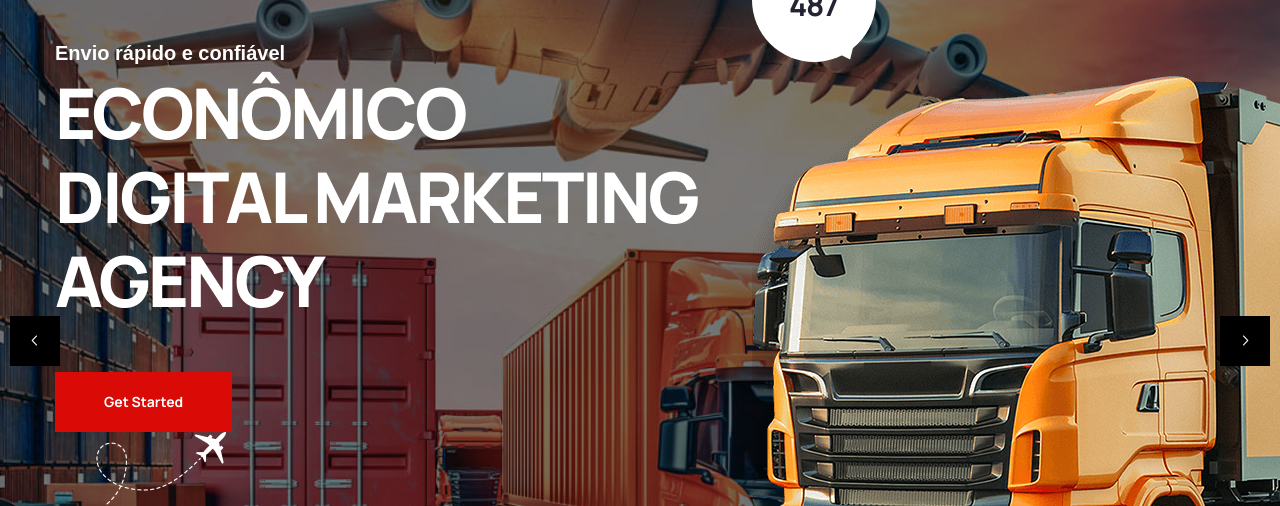
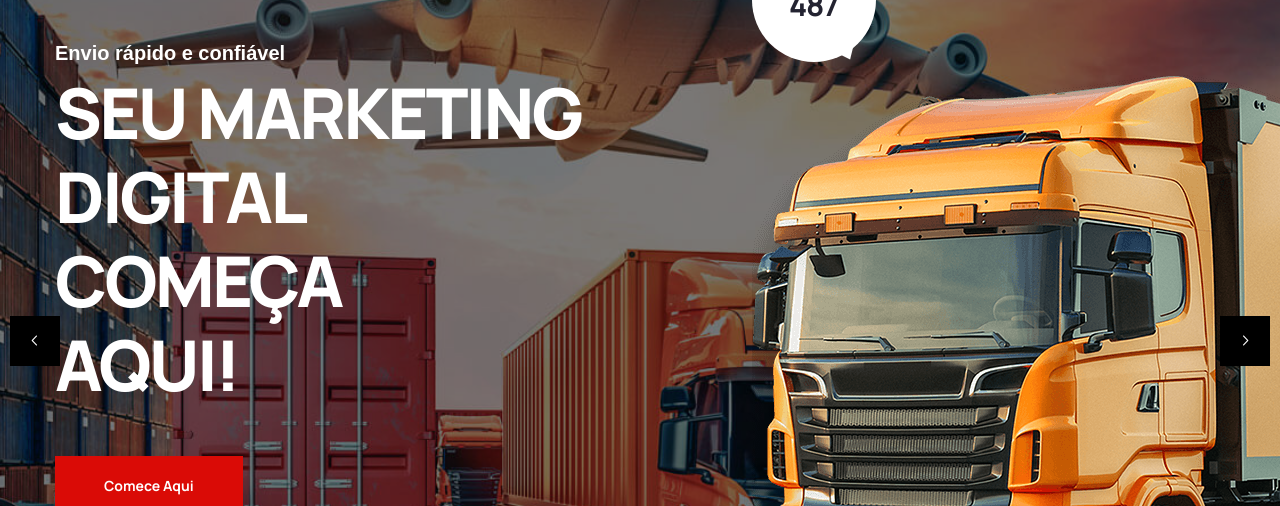
Before and after one commit to SRGLogistica/Next-js-App, a Next.js app: page / in a window 1280 px wide. Shown: the part 294-800 px from the top of the page. Built offline with nearby package versions, Linux system fonts and the light colour scheme.

Commit message:
editando o home,slider1

```diff
--- a/components/sections/Slider1.js
+++ b/components/sections/Slider1.js
@@ -27,10 +27,10 @@ const Slider1 = () => {
               <div className="row">
                   <div className="content-column col-lg-7 col-md-12 col-sm-12 pt-100">
                     <span className="sub-title animate-1">Envio rápido e confiável</span>
-                    <h1 className="animate-2">Econômico <br className="d-none d-lg-block"/> Digital Marketing <br className="d-none d-lg-block"/> Agency</h1>
+                    <h1 className="animate-2">Seu Marketing Digital <br className="d-none d-lg-block"/> Começa <br className="d-none d-lg-block"/> Aqui!</h1>
                     <div className="btn-box mt-50">
                       <div className="btn-outer">
-                        <Link href="page-contact" className="theme-btn btn-style-one animate-3"><span className="btn-title">Get Started</span></Link>
+                        <Link href="page-contact" className="theme-btn btn-style-one animate-3"><span className="btn-title">Comece Aqui</span></Link>
                       </div>
                     </div><div className="icon-plane bounce-x animate-4"></div>
                   </div>
```
